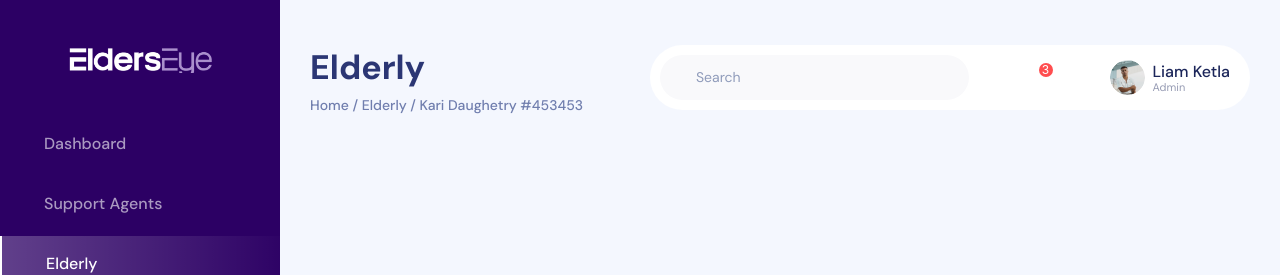
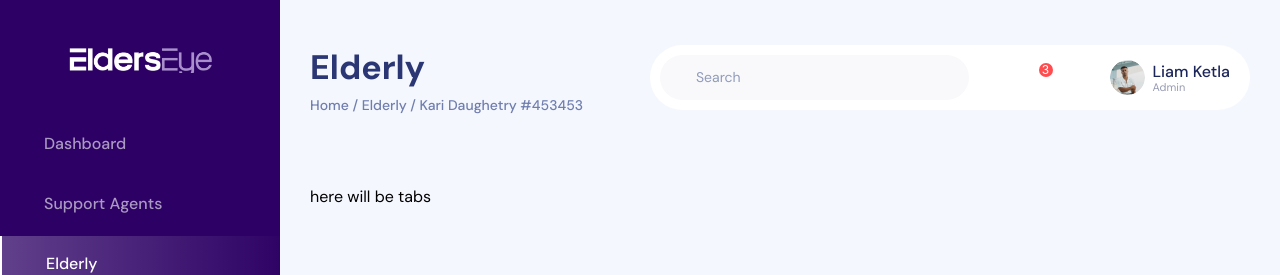
Before and after one commit to ecomvac/elderseue, a React (Create React App) app: page /admin/dashboard/elderly/1 in a window 1280 px wide. Shown: the top 275 px of the page. Built offline with nearby package versions, Linux system fonts and the light colour scheme; some icons are missing; a web font is replaced by a local one.

Commit message:
add admin elderly

```diff
--- /dev/null
+++ b/src/Components/Admin/Elderly/ElderlyTable.jsx
@@ -0,0 +1,11 @@
+import React from 'react';
+
+const ElderlyTable = () => {
+    return (
+        <div>
+            elderly table
+        </div>
+    );
+};
+
+export default ElderlyTable;
--- /dev/null
+++ b/src/Components/Admin/Elderly/SingleElderly.jsx
@@ -0,0 +1,11 @@
+import React from 'react';
+
+const SingleElderly = () => {
+    return (
+        <div>
+            here will be tabs
+        </div>
+    );
+};
+
+export default SingleElderly;
--- a/src/Pages/Admin/AdminElderlySinglePage.jsx
+++ b/src/Pages/Admin/AdminElderlySinglePage.jsx
@@ -1,10 +1,12 @@
 import React from 'react'
 import BreadCrumb from '../../Shared/TopHeading/BreadCrumb'
+import SingleElderly from '../../Components/Admin/Elderly/SingleElderly'
 
 const AdminElderlySinglePage = () => {
   return (
     <>
          <BreadCrumb title={"Elderly"} links={[{title:"Home",url:"/super-admin/dashboard"},{title:"Elderly",url:"/super-admin/dashboard"},{title:"Kari Daughetry #453453" ,url:"sdfsfdsfsf"}]}/>
+         <SingleElderly/>
     </>
   )
 }
--- /dev/null
+++ b/src/Shared/SectionWraper.jsx
@@ -0,0 +1,11 @@
+import React from 'react';
+
+const SectionWraper = ({children,color=''}) => {
+    return (
+        <div className={`rounded-[20px] bg-white ${color}`}>
+            {children}
+        </div>
+    );
+};
+
+export default SectionWraper;
```
